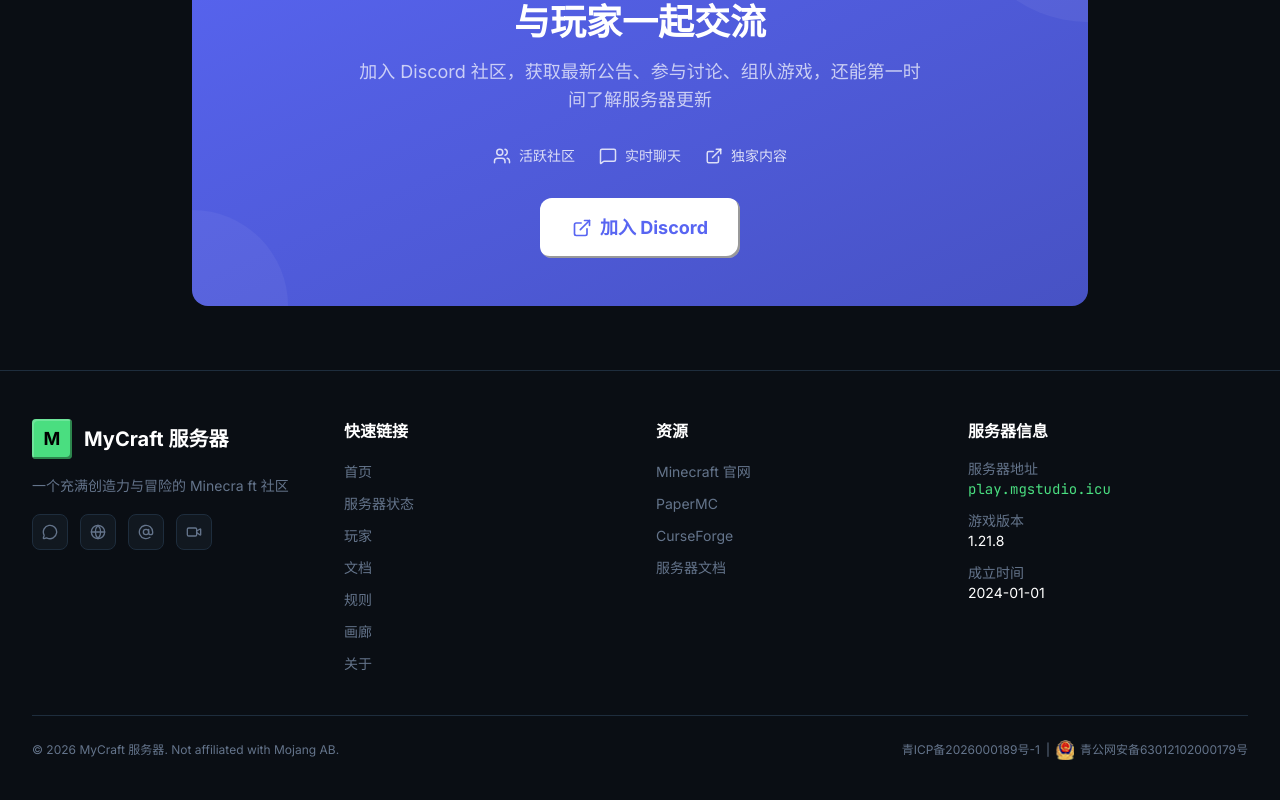
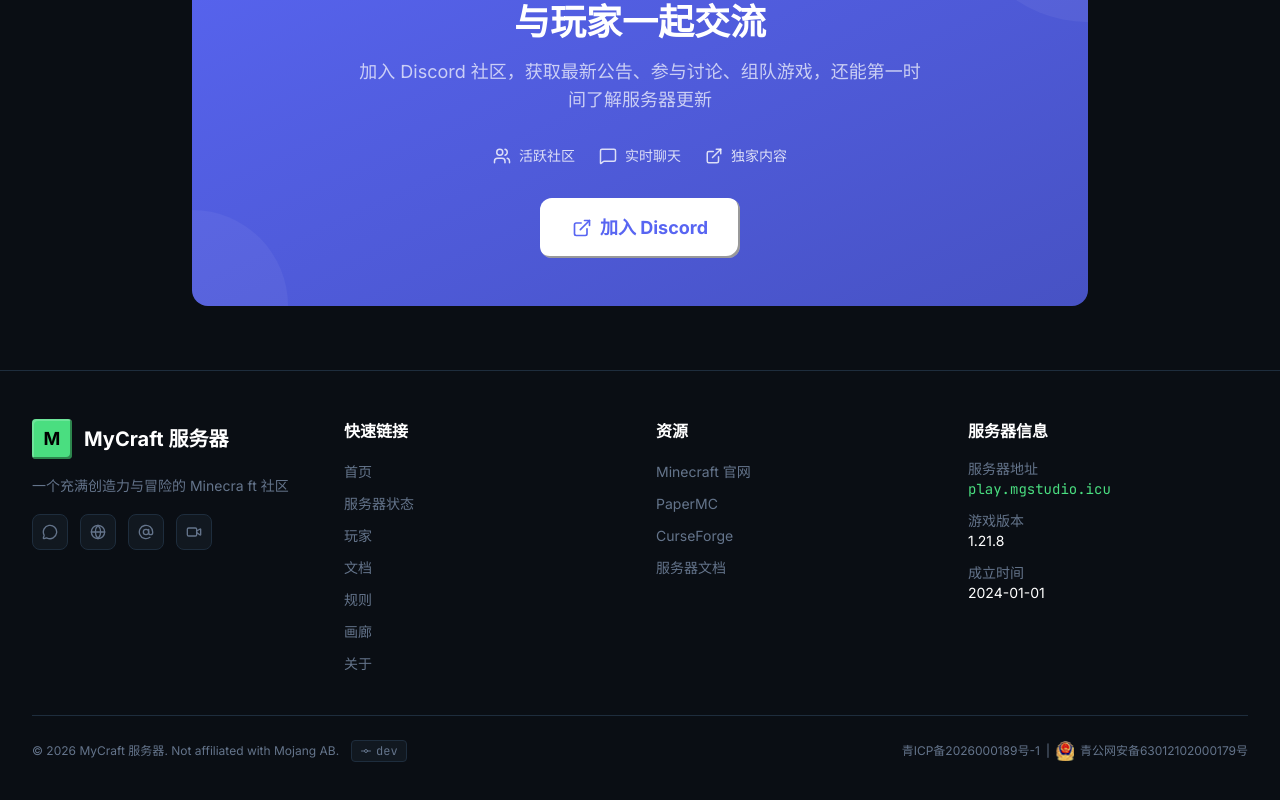
Before and after one commit to GUOWANGBIAN/mcwebsite, a Next.js app: page / in a window 1280 px wide. Shown: the part 3178-3978 px from the top of the page. Built offline with nearby package versions, Linux system fonts and the light colour scheme; no server answers.

Commit message:
更新网站样式

```diff
--- a/package.json
+++ b/package.json
@@ -4,7 +4,7 @@
   "private": true,
   "scripts": {
     "dev": "next dev",
-    "build": "next build",
+    "build": "NEXT_PUBLIC_GIT_HASH=$(git rev-parse --short HEAD) next build",
     "start": "next start",
     "lint": "eslint"
   },
--- a/src/app/layout.tsx
+++ b/src/app/layout.tsx
@@ -18,7 +18,10 @@
     SERVER_CONFIG.serverName,
   ],
   icons: {
-    icon: "/Java_Edition_icon_2.png",
+    icon: [
+      { url: "/Java_Edition_icon_2.png", type: "image/png" },
+    ],
+    shortcut: "/Java_Edition_icon_2.png",
   },
   openGraph: {
     title: `${SERVER_CONFIG.serverName} - Minecraft Java 版服务器`,
--- a/src/components/layout/Footer.tsx
+++ b/src/components/layout/Footer.tsx
@@ -1,6 +1,8 @@
 import Link from "next/link";
-import { MessageCircle, Globe, AtSign, Video } from "lucide-react";
+import { MessageCircle, Globe, AtSign, Video, GitCommit } from "lucide-react";
 import { SERVER_CONFIG, NAV_LINKS } from "@/lib/constants";
+
+const GIT_HASH = process.env.NEXT_PUBLIC_GIT_HASH || "dev";
 
 export default function Footer() {
   return (
@@ -142,9 +144,21 @@
 
         {/* Bottom bar */}
         <div className="mt-10 pt-6 border-t border-[#1e2d3d] flex flex-col sm:flex-row justify-between items-center gap-4">
-          <p className="text-[#64748b] text-xs">
-            &copy; {new Date().getFullYear()} {SERVER_CONFIG.serverName}. Not affiliated with Mojang AB.
-          </p>
+          <div className="flex items-center gap-3">
+            <p className="text-[#64748b] text-xs">
+              &copy; {new Date().getFullYear()} {SERVER_CONFIG.serverName}. Not affiliated with Mojang AB.
+            </p>
+            <a
+              href={`https://github.com/GUOWANGBIAN/mcwebsite/commits/main/${GIT_HASH}`}
+              target="_blank"
+              rel="noopener noreferrer"
+              className="inline-flex items-center gap-1 px-2 py-0.5 bg-[#111820] border border-[#1e2d3d] rounded text-[#64748b] hover:text-[#4ade80] hover:border-[#4ade80]/30 transition-colors text-xs font-mono"
+              title="查看当前部署的 commit"
+            >
+              <GitCommit size={12} />
+              {GIT_HASH}
+            </a>
+          </div>
 
           {/* 备案区域 - 已修复 JSX 语法错误 */}
           <div className="flex items-center gap-1.5 text-[#64748b] text-xs whitespace-nowrap">
```
